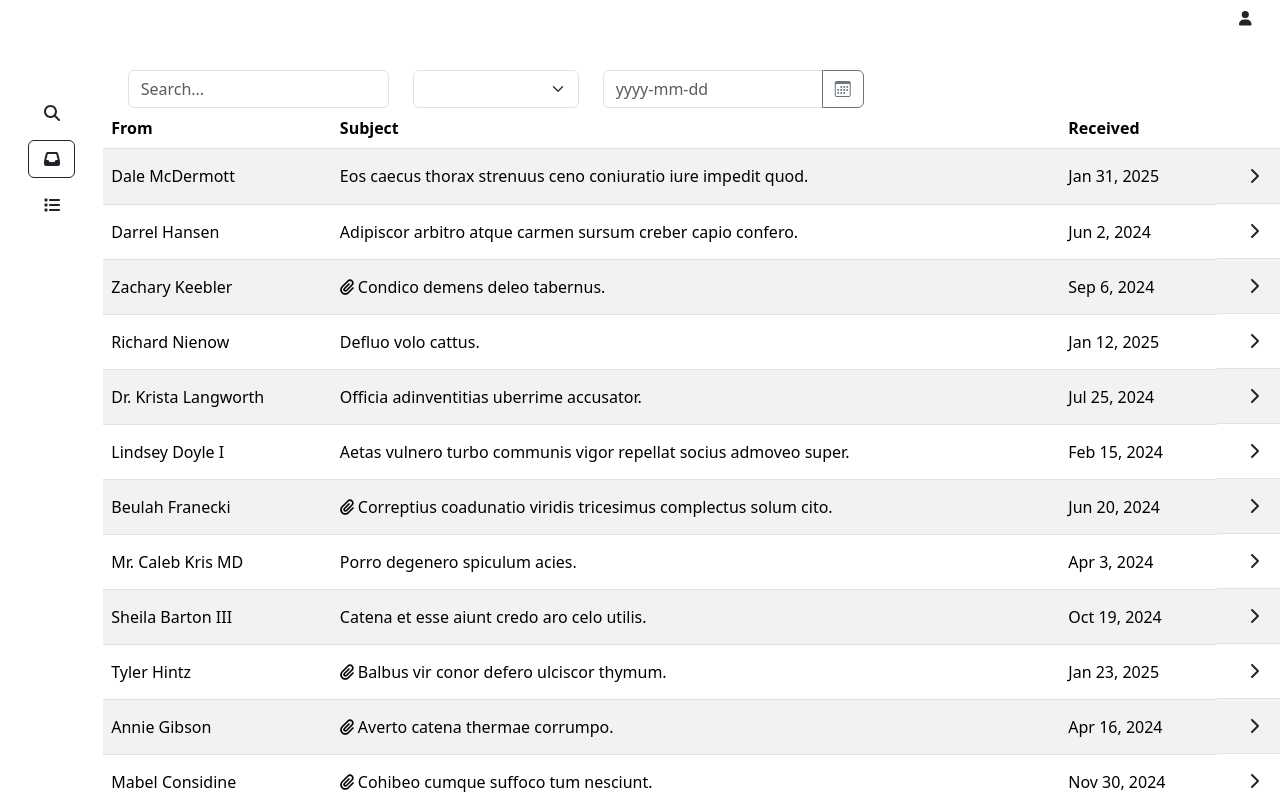
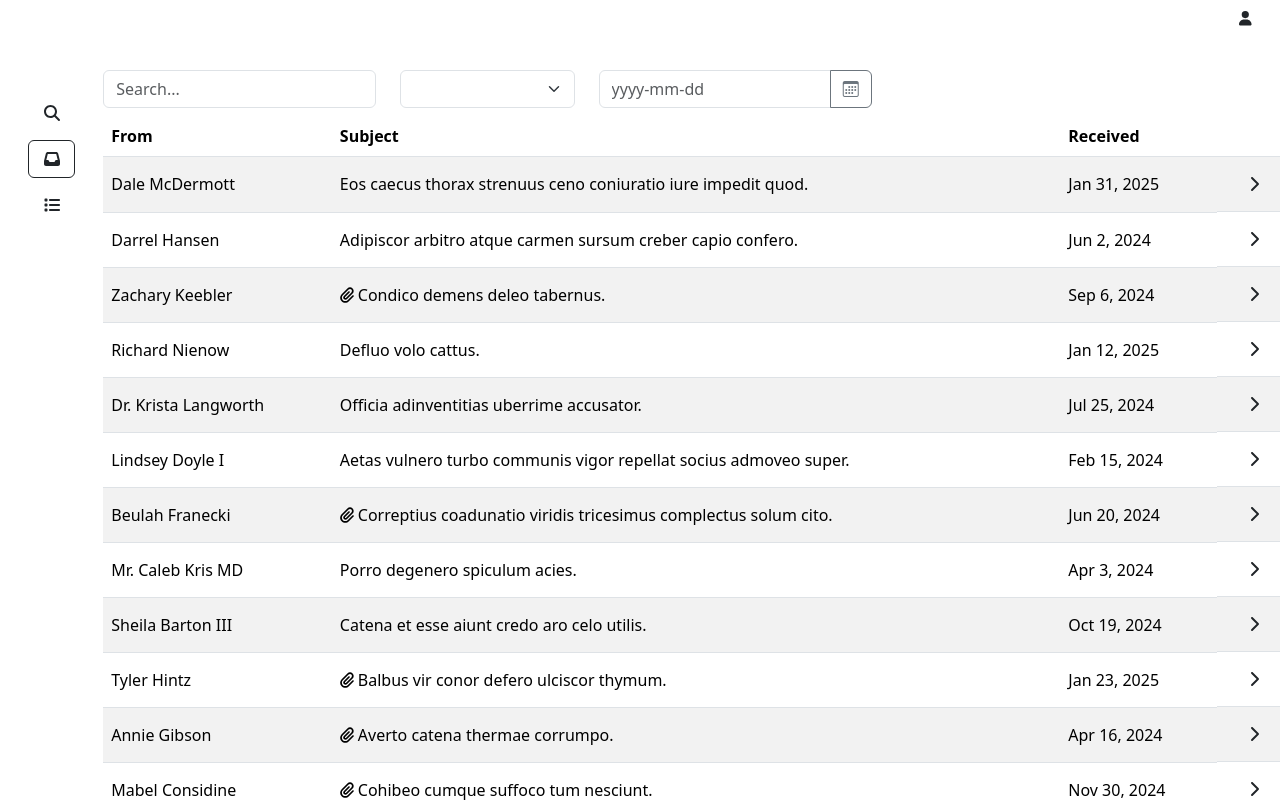
Before and after one commit to arozwalak/angular-portal, an Angular app: page /inbox in a window 1280 px wide. Shown: the top 802 px of the page. Built offline with nearby package versions, Linux system fonts and the light colour scheme; sample sign-in values are in the browser's storage.

Commit message:
updated filters component

```diff
--- a/src/app/domains/shared/ui-common/filters/filters.component.html
+++ b/src/app/domains/shared/ui-common/filters/filters.component.html
@@ -1,14 +1,14 @@
-<div class="container">
+<div class="container-fluid mb-2">
     <div class="row">
         <div class="col-3">
             <input type="text"
-            class="form-control"
+            class="form-control shadow-none"
             placeholder="Search..."
             [(ngModel)]="criteria"
             (ngModelChange)="onFilterChanged()">
         </div>
         <div class="col-2">
-            <select class="form-select"
+            <select class="form-select shadow-none"
             aria-label="Default select example"
             [(ngModel)]="hasAttachment"
             (ngModelChange)="onFilterChanged()">
@@ -20,7 +20,7 @@
         <div class="col-3">
             <div class="input-group">
                 <input
-                    class="form-control"
+                    class="form-control shadow-none"
                     placeholder="yyyy-mm-dd"
                     name="dp"
                     (ngModelChange)="dateChanged($event)"
```
